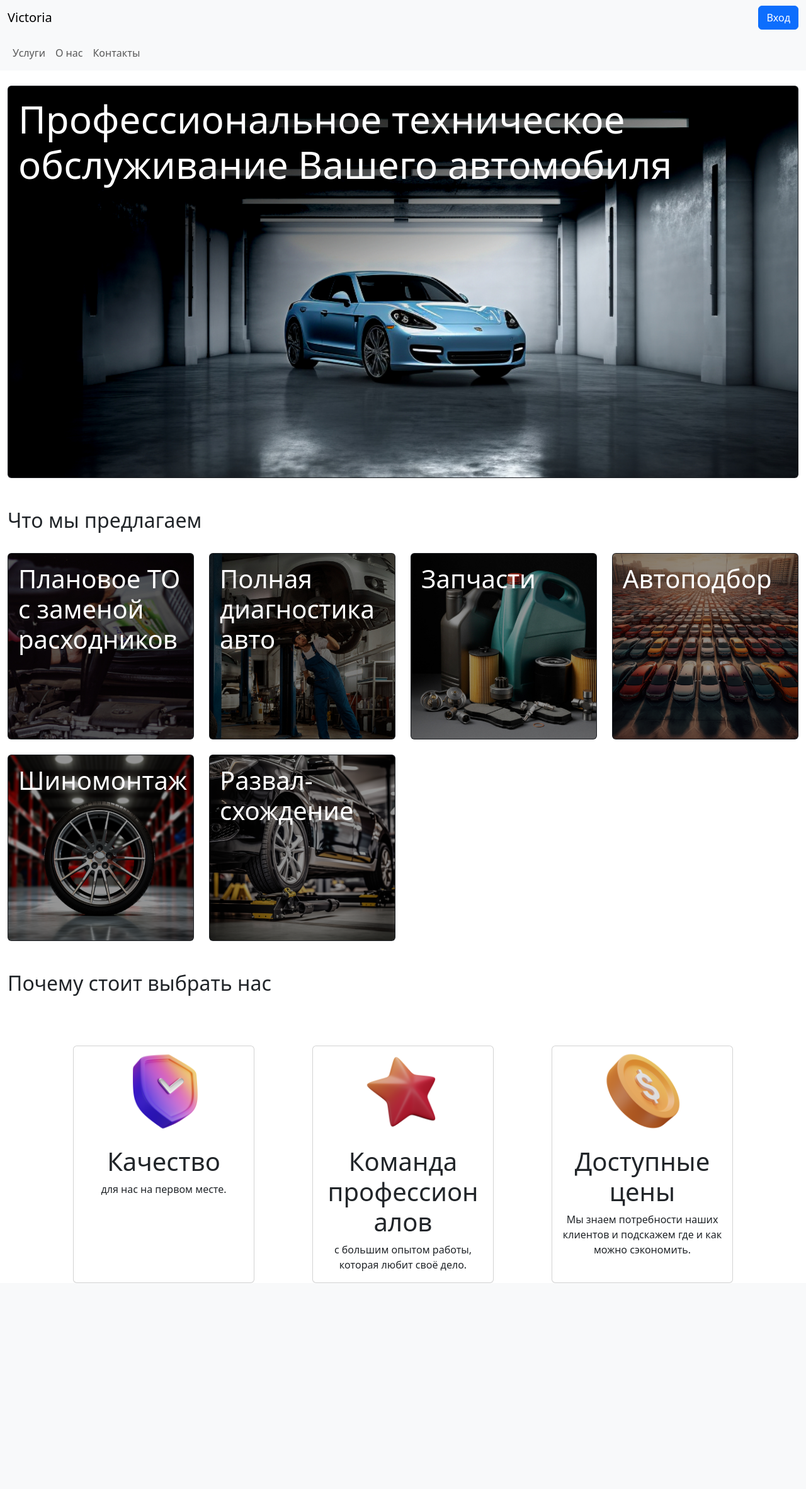
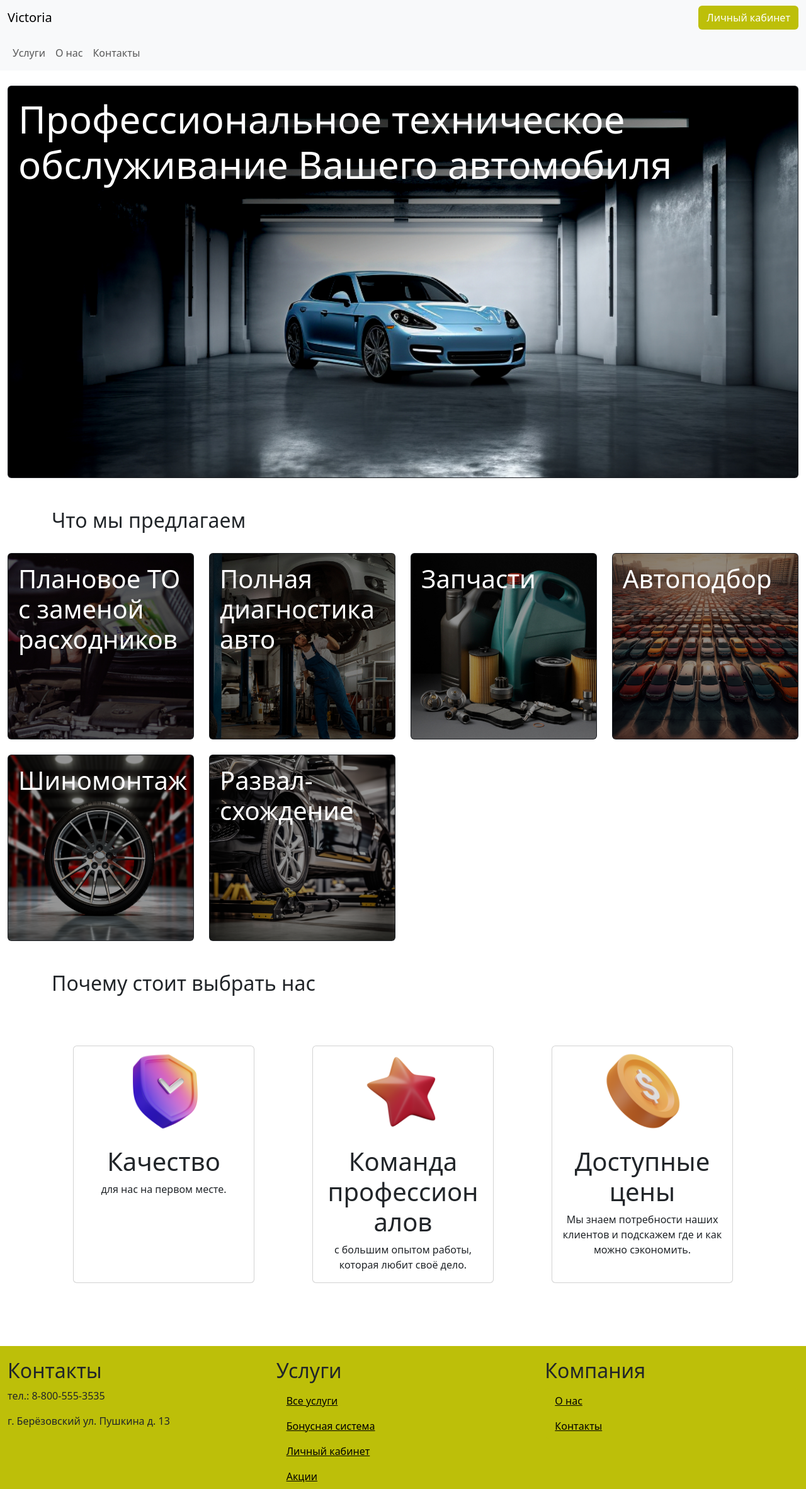
Before and after one commit to KrivoSoft/victoria, a Django app: page / in a window 1280 px wide. Shown: the whole page at 63% size. Before the commit the page ends 2037 px from the top, so only its background shows below. Run offline with Django 4.2, Linux system fonts and the light colour scheme; some libraries are stand-ins or nearby versions.

Commit message:
Small fixes have been added: - login button color; - indent between the footer and the last page element.

```diff
--- a/car_service_website/pages/static/styles/style.css
+++ b/car_service_website/pages/static/styles/style.css
@@ -1,7 +1,7 @@
 :root {
     --color1:#000000;
-    --color2:#14213d;
-    --color3:#fca311;
+    --color2:#2292a4;
+    --color3:#bdbf09;
     --color4:#e5e5e5;
     --color5:#ffffff;
 }
@@ -50,3 +50,35 @@
     font-size: 15px;
   }
 }
+
+.card-whyme {
+    background-color: var(#color4);
+}
+
+.list-footer li {
+    border: 0px;
+    background-color: var(--color3);
+}
+
+.list-footer li a{
+    color: var(--color1);
+}
+
+.list-footer li a:active{
+    color: var(--color1);
+}
+
+.list-footer li a:visited{
+    color: var(--color1);
+}
+
+.container-footer {
+    margin-top: 100px;
+    padding-top: 20px;
+    background-color: var(--color3);
+}
+
+.login-button {
+    background-color: var(--color3);
+    color: var(--color5);
+}
--- a/car_service_website/pages/templates/pages/MainPage.html
+++ b/car_service_website/pages/templates/pages/MainPage.html
@@ -32,7 +32,7 @@
     </div>
 
     <!--    Карточки с услугами-->
-    <div class="container-fluid">
+    <div class="container">
       <div class="row mt-5">
         <div>
           <h2>
@@ -43,7 +43,7 @@
     </div>
 
     <!--    Блок карточек услуг-->
-    <div class="container-fluid">
+    <div class="container-fluid mb-5">
       <div class="row row-cols-1 row-cols-sm-2 row-cols-md-3 row-cols-lg-4">
         <div class="col">
           <div class="card bg-dark text-white mt-4">
@@ -115,7 +115,7 @@
     </div>
 
       <!--    Блок "Почему стоит выбрать нас"-->
-    <div class="container-fluid">
+    <div class="container">
       <div class="row mt-5">
         <div>
           <h2>
@@ -159,6 +159,8 @@
       </div>
     </div>
 
+    <!-- Вставляем нижнюю часть сайта -->
+    {% include 'pages/footer.html' %}
 
   </body>
 </html>
--- /dev/null
+++ b/car_service_website/pages/templates/pages/footer.html
@@ -0,0 +1,39 @@
+<div class="container-fluid container-footer">
+    <div class="row row-cols-1 row-cols-sm-1 row-cols-md-3">
+        <div class="col">
+            <h2>Контакты</h2>
+            <p>тел.: 8-800-555-3535</p>
+            <p>г. Берёзовский ул. Пушкина д. 13</p>
+        </div>
+
+        <div class="col">
+            <h2>Услуги</h2>
+            <ul class="list-group list-footer">
+                <li class="list-group-item">
+                    <a href="#">Все услуги</a>
+                </li>
+                <li class="list-group-item">
+                    <a href="#">Бонусная система</a>
+                </li>
+                <li class="list-group-item">
+                    <a href="#">Личный кабинет</a>
+                </li>
+                <li class="list-group-item">
+                    <a href="#">Акции</a>
+                </li>
+            </ul>
+        </div>
+
+        <div class="col">
+            <h2>Компания</h2>
+            <ul class="list-group list-footer">
+                <li class="list-group-item">
+                    <a href="#">О нас</a>
+                </li>
+                <li class="list-group-item">
+                    <a href="#">Контакты</a>
+                </li>
+            </ul>
+        </div>
+    </div>
+</div>
--- a/car_service_website/pages/templates/pages/menu.html
+++ b/car_service_website/pages/templates/pages/menu.html
@@ -2,12 +2,12 @@
   <div class="container-fluid">
     <a class="navbar-brand" href="">Victoria</a>
     <a class="nav-link" href="#">
-      <button type="button" class="btn btn-primary">Вход</button>
+      <button type="button" class="btn login-button">Личный кабинет</button>
     </a>
   </div>
 </nav>
 
-<nav class="navbar navbar-expand-lg navbar-light bg-light">
+<nav class="navbar navbar-expand-md navbar-light bg-light">
   <div class="container-fluid">
     <button class="navbar-toggler" type="button" data-bs-toggle="collapse" data-bs-target="#navbarNav" aria-controls="navbarNav" aria-expanded="false" aria-label="Toggle navigation">
       <span class="navbar-toggler-icon"></span>
```
